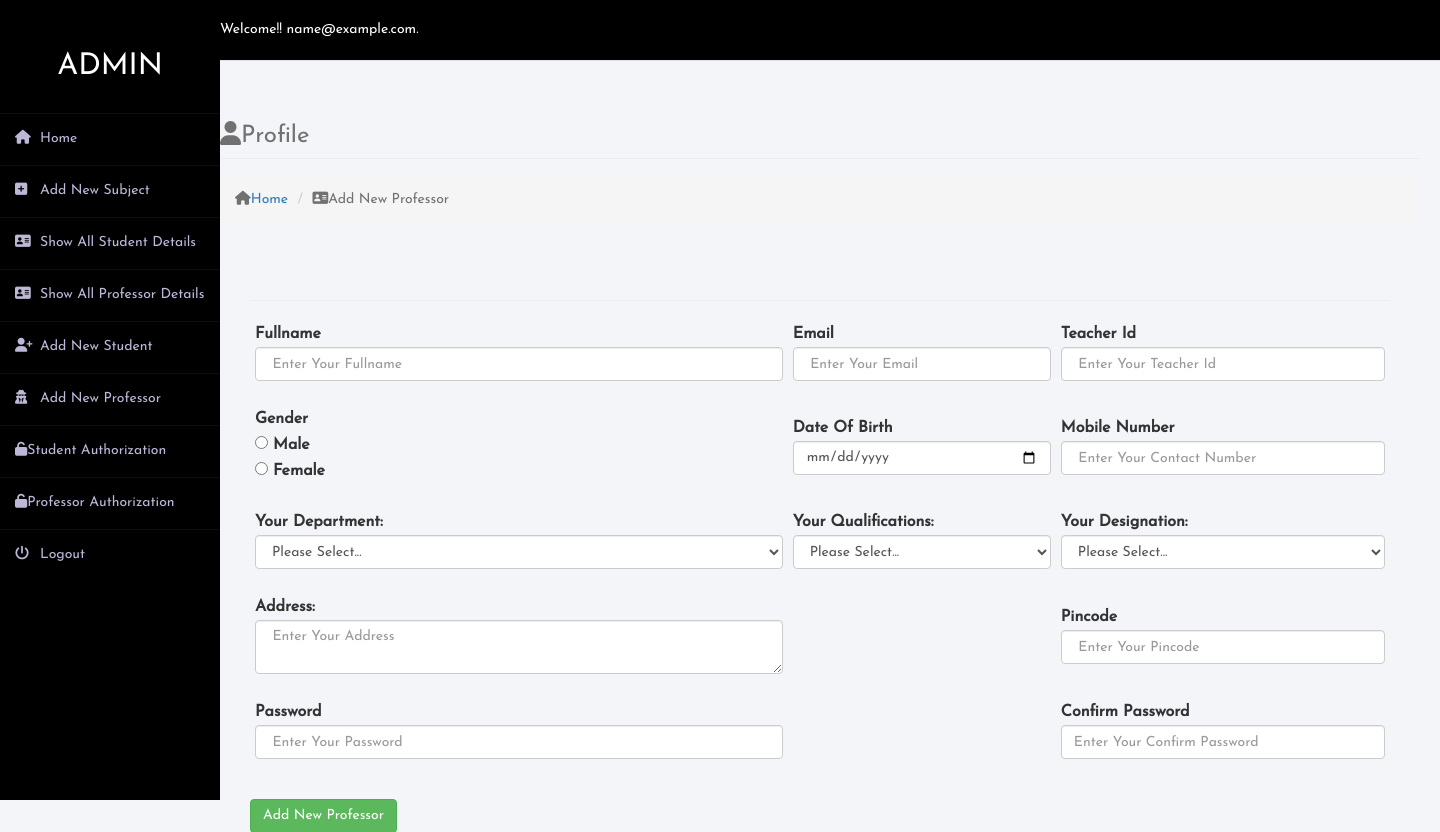
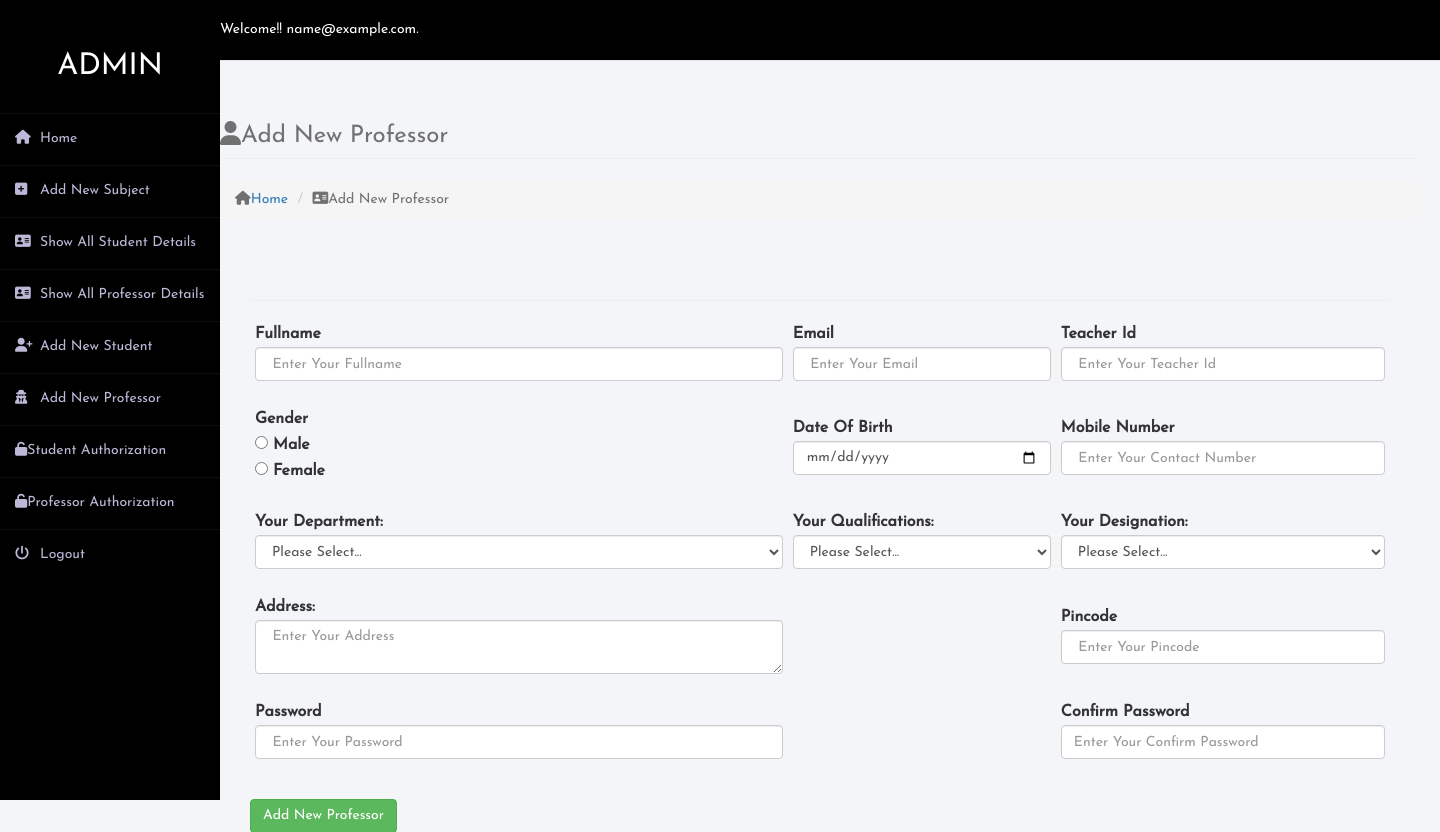
Before and after one commit to Yash9820/FINAL-SASP, a Flask app: page /addnewprofessor in a window 1440 px wide. Shown: the top 832 px of the page. Run offline with Flask 2, Linux system fonts and the light colour scheme; the visitor is signed in with stand-in values (Sample User, id 1); some libraries are stand-ins or nearby versions.

Commit message:
Update addnewprofessor.html

```diff
--- a/templates/ADMIN/addnewprofessor.html
+++ b/templates/ADMIN/addnewprofessor.html
@@ -20,7 +20,7 @@ table {
 		{% include "message.html" %}
 		     <div class="row">
           <div class="col-lg-12">
-            <h3 class="page-header"><i class="fas fa-user"></i>Profile</h3>
+            <h3 class="page-header"><i class="fas fa-user"></i>Add New Professor</h3>
             <ol class="breadcrumb">
               <li><i class="fa fa-home"></i><a href="/admindash">Home</a></li>
 
```
